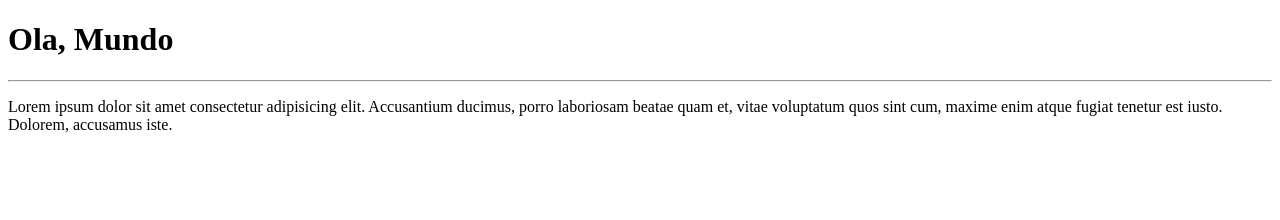
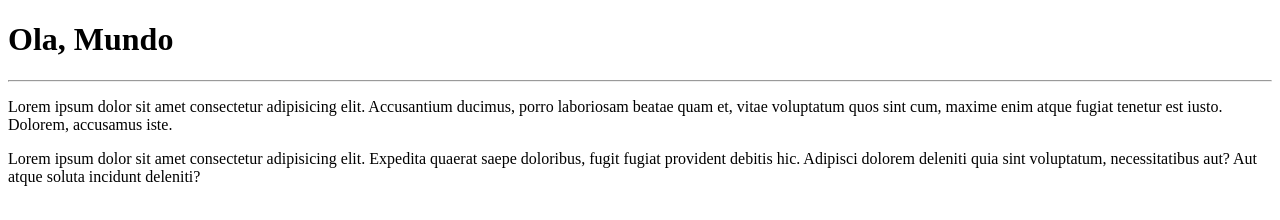
Before and after one commit to JersonCamara/Ola-Mundo, a plain HTML site: page site-exemplo/index.html in a window 1280 px wide. Drawn offline with Linux system fonts and the light colour scheme.

Commit message:
adicionei um paragrafo

```diff
--- a/site-exemplo/index.html
+++ b/site-exemplo/index.html
@@ -9,5 +9,6 @@
     <h1>Ola, Mundo</h1>
     <hr>
     <p>Lorem ipsum dolor sit amet consectetur adipisicing elit. Accusantium ducimus, porro laboriosam beatae quam et, vitae voluptatum quos sint cum, maxime enim atque fugiat tenetur est iusto. Dolorem, accusamus iste.</p>
+    <p>Lorem ipsum dolor sit amet consectetur adipisicing elit. Expedita quaerat saepe doloribus, fugit fugiat provident debitis hic. Adipisci dolorem deleniti quia sint voluptatum, necessitatibus aut? Aut atque soluta incidunt deleniti?</p>
 </body>
 </html>
```
